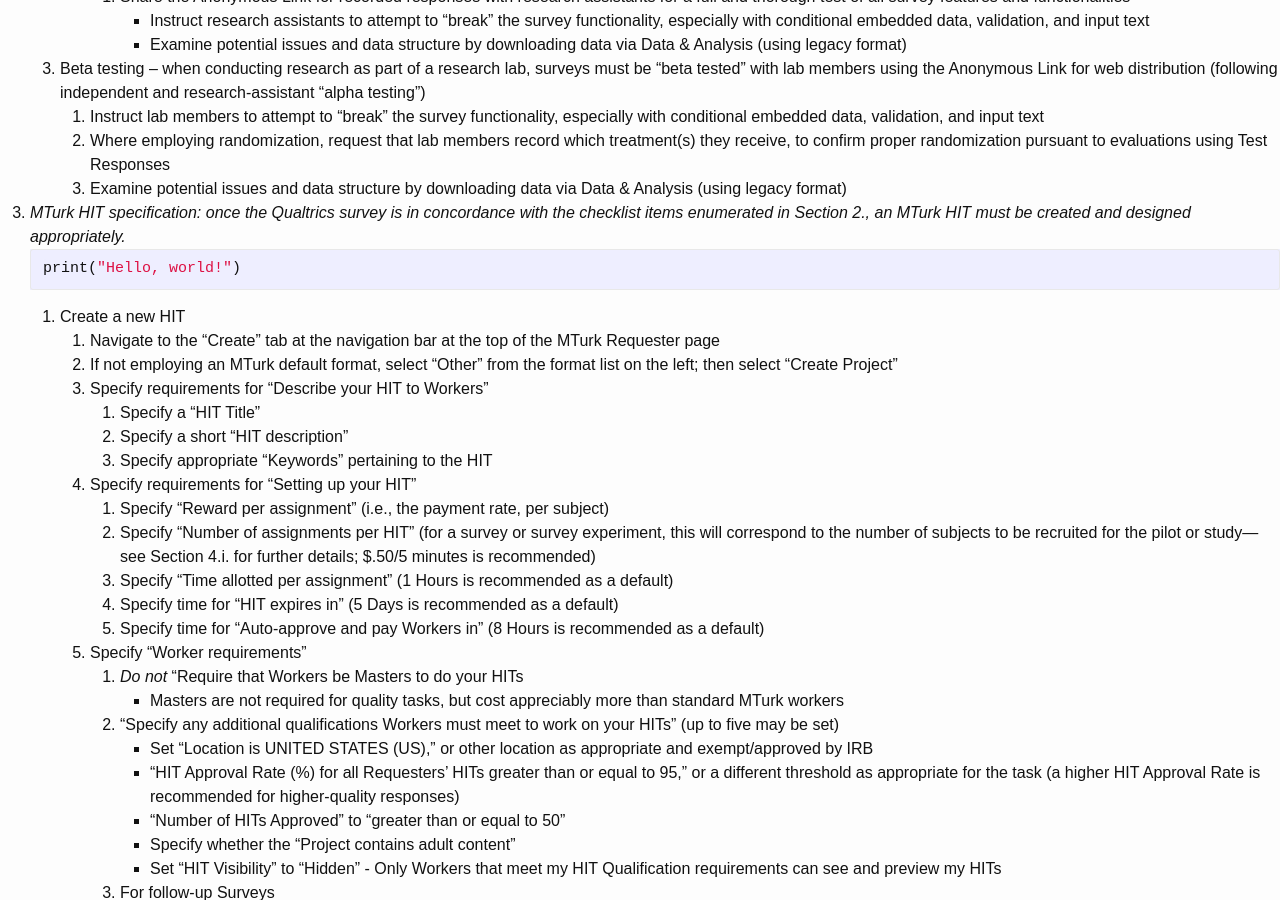
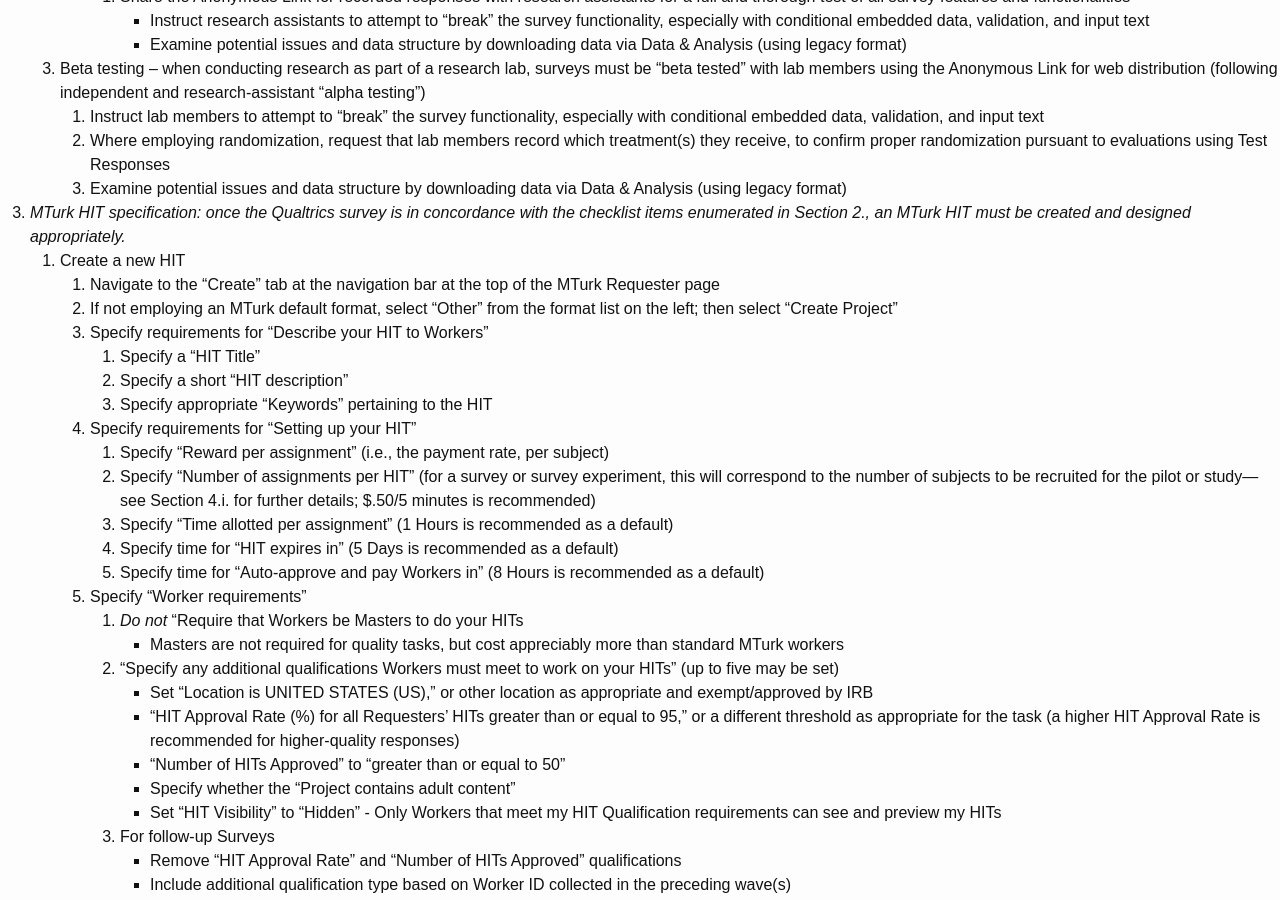
Before and after one commit to jonathonbaron/jonathonbaron.github.io, a Jekyll site: the page built from sops_checklists/qualtrics_mturk_checklist.md, in a window 1280 px wide and 900 px high, scrolled down 3041 px. Built offline with Jekyll 4.4.1, drawn with Linux system fonts in a browser that asks for light colours; our own code applies the rules of GitHub Pages for plain Markdown files.

Commit message:
Update qualtrics_mturk_checklist.md

````diff
--- a/sops_checklists/qualtrics_mturk_checklist.md
+++ b/sops_checklists/qualtrics_mturk_checklist.md
@@ -85,9 +85,6 @@
         2. Where employing randomization, request that lab members record which treatment(s) they receive, to confirm proper randomization pursuant to evaluations using Test Responses
         3. Examine potential issues and data structure by downloading data via Data & Analysis (using legacy format)
 3. *MTurk HIT specification: once the Qualtrics survey is in concordance with the checklist items enumerated in Section 2., an MTurk HIT must be created and designed appropriately.*
-```r
-print("Hello, world!")
-```
     1. Create a new HIT
         1. Navigate to the "Create" tab at the navigation bar at the top of the MTurk Requester page
         2. If not employing an MTurk default format, select "Other" from the format list on the left; then select "Create Project"
````
